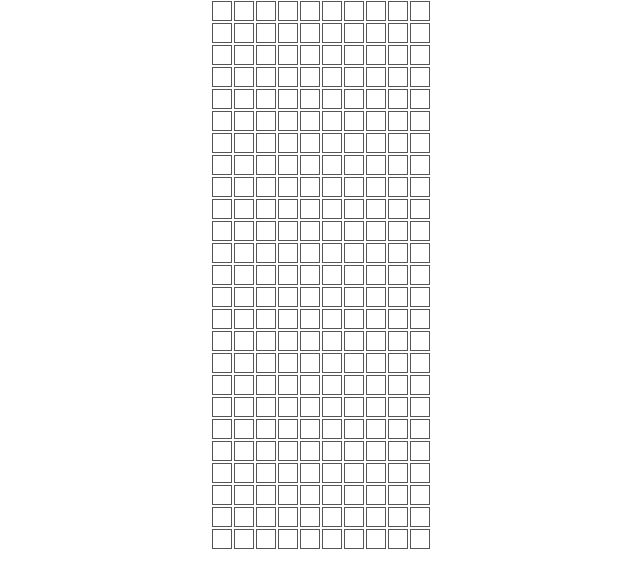
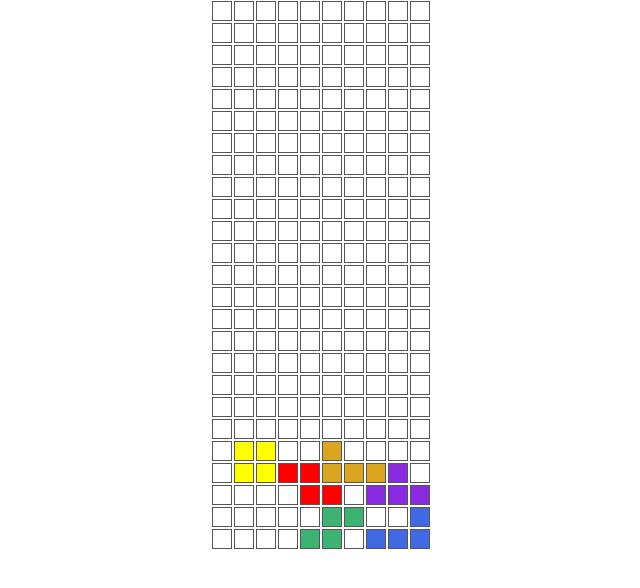
Before and after one commit to ooooose/Tetris, a Next.js app in the folder front/: page /play in a window 1280 px wide. Shown: the top 588 px of the page, without its empty margins (319-959 px from the left). Built offline with nearby package versions, Linux system fonts and the light colour scheme.

Commit message:
Add Blockの描画（成功）

```diff
--- a/front/src/components/Board.tsx
+++ b/front/src/components/Board.tsx
@@ -1,6 +1,6 @@
 import { useEffect } from "react";
 import styled from "styled-components";
-import { findBlock } from "@/features/blocks";
+import { findBlock, COLOR_NAME } from "@/features/blocks";
 import useBlocks from "@/hooks/useBlocks";
 
 const BOARD_WIDTH = 10;
@@ -18,6 +18,28 @@ const Tile = styled.div`
   width: 20px;
   height: 20px;
   backgroud-color: green
+
+  &.block-type-i {
+    background-color: deepskyblue;
+  }
+  &.block-type-o {
+    background-color: yellow;
+  }
+  &.block-type-s {
+    background-color: mediumseagreen;
+  }
+  &.block-type-z {
+    background-color: red;
+  }
+  &.block-type-j {
+    background-color: royalblue;
+  }
+  &.block-type-l {
+    background-color: goldenrod;
+  }
+  &.block-type-t {
+    background-color: blueviolet;
+  }
 `;
 
 const TileLine = styled.div`
@@ -29,14 +51,20 @@ const Board = () => {
     BOARD_WIDTH,
     BOARD_HEIGHT
   );
+  //TODO: 下の使用方法を考える。
   const blocksOnBoard = [
     ...blocks,
     ...(fallingBlock === null ? [] : [fallingBlock]),
   ];
+
+  //TODO: findBlockの使い道を考える。
   const createTile = (x: number, y: number) => {
     const block = findBlock(blocksOnBoard, x, y);
-    return <Tile key={y + BOARD_WIDTH * x} />;
+    const classNames = block ? COLOR_NAME[block.type] : '';
+
+    return <Tile key={y + BOARD_WIDTH * x} className={classNames} />;
   }
+
 
   const createLine = (i: number) =>
     [...Array(BOARD_WIDTH).keys()].map((j) => createTile(j, i));
--- a/front/src/features/blocks/index.ts
+++ b/front/src/features/blocks/index.ts
@@ -96,6 +96,16 @@ export const BLOCK_SHAPES: BlockShapeType = {
   },
 } as const;
 
+export const COLOR_NAME = {
+  i: 'block-type-i',
+  o: 'block-type-o',
+  s: 'block-type-s',
+  z: 'block-type-z',
+  j: 'block-type-j',
+  l: 'block-type-l',
+  t: 'block-type-t',
+} as const;
+
 export const findBlock = (
   blocks: Block[],
   x: number,
```
